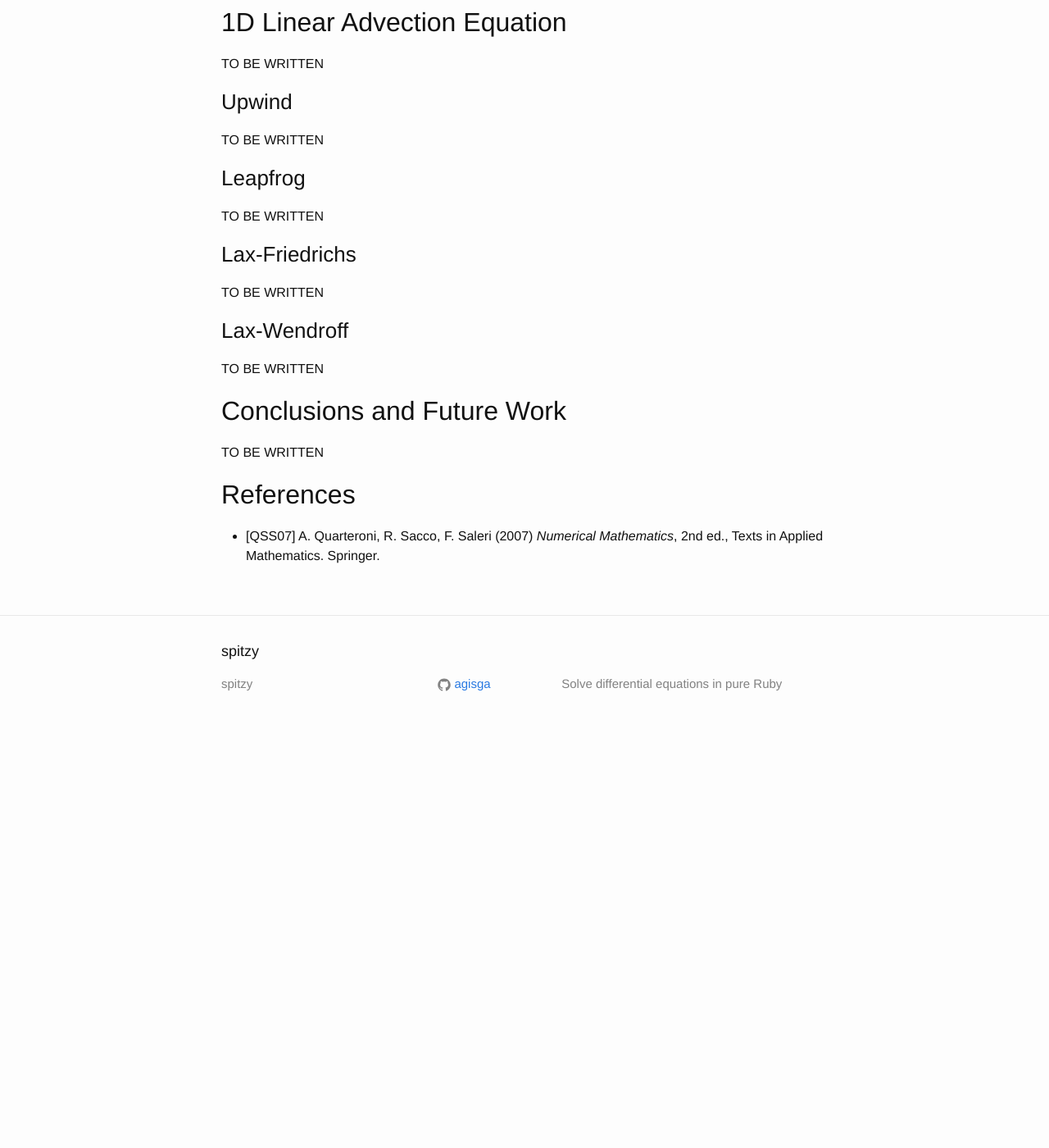
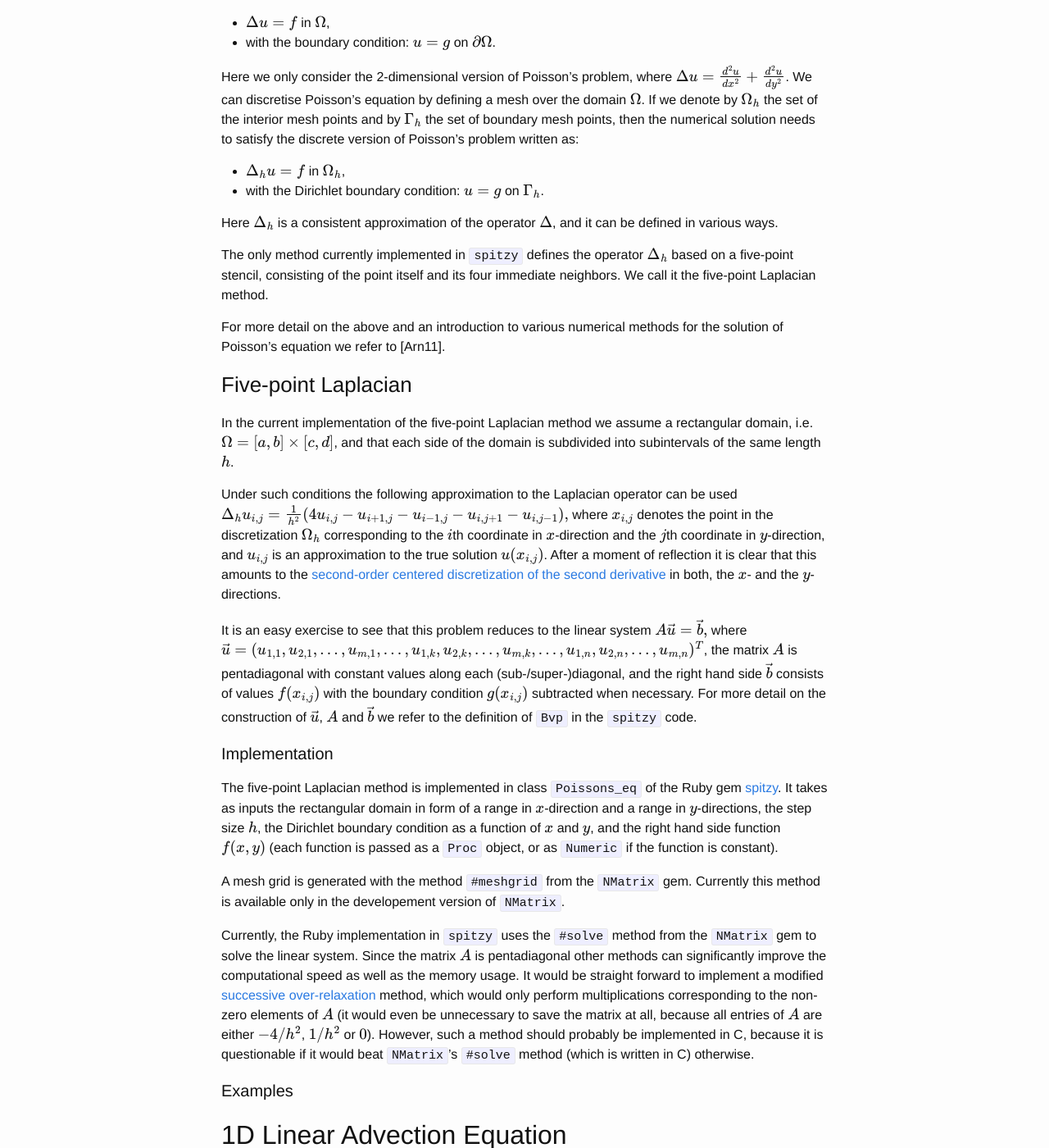
Before and after one commit to agisga/spitzy, a Jekyll site: the page built from _posts/2015-05-05-documentation.md, in a window 1280 px wide and 1400 px high, scrolled down 5472 px. Shown: the whole window at 82% size. Built offline with Jekyll 4.4.1, drawn with Linux system fonts in a browser that asks for light colours; Markdown is read by kramdown in place of the engine named in the settings; formulas are drawn with MathJax 3; before the commit the page ends 6377 px from its top, so only the background shows below that; some of the changed text lies outside the part shown.

Commit message:
Poisson's Eq Theory

```diff
--- a/_posts/2015-05-05-documentation.md
+++ b/_posts/2015-05-05-documentation.md
@@ -69,14 +69,14 @@
 * where $\alpha$, $\beta$ and $\gamma$ are constants or continuous functions of $x$ on $[a,b]$,
 * with Dirichlet boundary conditions: $u(a) = u\subscript{a}$ and $u(b) = u\subscript{b}$.
 
-Currently the linear finite element Galerkin method is the only scheme implemented to solve this problem.
+Currently the linear finite element Galerkin method is the only scheme implemented in `spitzy` to solve this problem.
 
 <div id='lin_fin_elt'/>
 ### Linear Finite Element Galerkin
 
+This section is largely based on section 12.4 in [QSS07]. The interested reader is referred there for a more rigorous presentation of what follows.
+
 #### Background
-
-This section is largely based on section 12.4 in [QSS07]. The interested reader is referred there for a more rigorous presentation of what follows.
 
 Consider an ordinary differential equation of the following general form:
 
@@ -88,7 +88,7 @@
 $$\underset{[a,b]}{\int} \alpha u' v' dx + \underset{[a,b]}{\int} \beta u' v dx + \underset{[a,b]}{\int} \gamma u v dx = \underset{[a,b]}{\int} f v dx,$$
 for every $v$ in the so-called [test-function space](http://en.wikipedia.org/wiki/Distribution_%28mathematics%29#Test_functions_and_distributions) $V$, which basically contains functions that have square-integrable [distributional derivatives](http://en.wikipedia.org/wiki/Distribution_%28mathematics%29#Derivatives_of_distributions) and vanish on the boundary of the domain of the ODE. If $u$ is a solution to the original formulation of the ODE then it also satisfies to integral formulation. However, a solution $u$ of the integral equation might not be twice differentiable.
 
-##### Galerkin Method
+#### Galerkin Method
 
 The [Galerkin method](http://en.wikipedia.org/wiki/Galerkin_method) approximates $V$ with a finite dimensional functional space $V\subscript{h}$, which leads to a finite number of test functions $v$ that need to be tested against $u$ with the above integral equation. We denote the basis functions of $V\subscript{h}$ by $\phi\subscript{1}, \phi\subscript{2}, \ldots, \phi\subscript{N}$. Moreover, if we assume that $u$ also lies in the space $V\subscript{h}$, then the problem reduces to a linear system
 $$A\vec{u} = \vec{f},$$
@@ -99,7 +99,7 @@
 
 The structure of $A$ and the degree of accuracy of the numerical solution depends on the form of the basis functions $\phi\subscript{1}, \phi\subscript{2}, \ldots, \phi\subscript{N}$, that is, on the choice of $V\subscript{h}$.
 
-##### Finite Element Method
+#### Finite Element Method
 
 The [finite element method](http://en.wikipedia.org/wiki/Finite_element_method) chooses $V_h$ to be the space of continuous piecewise polynomials which are defined on subintervals of $[a, b]$ and vanish at $a$ and $b$.
 
@@ -110,10 +110,10 @@
 
 #### Implementation
 
-I have implemented the linear finite element Galerkin method in class `Bvp` in Ruby for my project [spitzy](https://github.com/agisga/spitzy). It takes as inputs the interval of $x$ values as well as the Dirichlet boundary conditions at the two edges of the interval, the desired number of equally spaced grid points on which the numerical solution will be evaluated, and the functions $\alpha(x)$, $\beta(x)$, $\gamma(x)$ and $f(x)$ as `Proc` objects (or as `Numeric` if the function is constant).
+The linear finite element Galerkin method is implemented in class `Bvp` of the Ruby gem [spitzy](https://github.com/agisga/spitzy). It takes as inputs the interval of $x$ values as well as the Dirichlet boundary conditions at the two edges of the interval, the desired number of equally spaced grid points on which the numerical solution will be evaluated, and the functions $\alpha(x)$, $\beta(x)$, $\gamma(x)$ and $f(x)$ as `Proc` objects (or as `Numeric` if the function is constant).
 
 The linear finite element Galerkin method boils down to a linear system
-$A\vec{u} = \vec{f}$, where the matrix $A$ is tridiagonal. Currently, my Ruby implementation uses the `#solve` method from the `NMatrix` gem.
+$A\vec{u} = \vec{f}$, where the matrix $A$ is tridiagonal. Currently, the Ruby implementation in `spitzy` uses the `#solve` method from the `NMatrix` gem.
 However, the memory usage as well as the speed of the algorithm can be improved, as soon as pull request [#301](https://github.com/SciRuby/nmatrix/pull/301), which implements a `#solve_tridiagonal` method, is merged into the project.
 
 #### Examples
@@ -124,7 +124,7 @@
 * where $\alpha$, $\beta$ and $\gamma$ are continuous functions of $x$ on $[a,b]$,
 * with Dirichlet boundary condition: $u(a) = u\subscript{a}$ and $u(b) = u\subscript{b}$. -->
 
-##### Constant coefficients
+#### Example 1. Constant coefficients
 
 First we look at example, where $\alpha$, $\beta$ and $\gamma$ are constants independent of $x$:
 
@@ -146,7 +146,7 @@
 
 ![BVP example 1 plot](/images/bvp1.png?raw=true "BVP example 1 plot")
 
-##### Non-constant coefficients
+#### Example 2. Non-constant coefficients
 
 Now, let's consider an example where $\alpha$, $\beta$, $\gamma$ and $f$ are all functions of $x$.
 
@@ -175,10 +175,48 @@
 
 <div id='poissons_eq'/>
 ##2D Poisson's Equation
-TO BE WRITTEN
+
+Poisson's equation is the elliptic boundary value problem:
+
+* $\Delta u = f$ in $\Omega$,
+* with the boundary condition: $u=g$ on $\partial \Omega$.
+
+Here we only consider the 2-dimensional version of Poisson's problem, where $\Delta u = \frac{d^2 u}{dx^2} + \frac{d^2 u}{dy^2}$.
+We can discretise Poisson's equation by defining a mesh over the domain $\Omega$. If we denote by $\Omega\subscript{h}$ the set of the interior mesh points and by $\Gamma\subscript{h}$ the set of boundary mesh points, then the numerical solution needs to satisfy the discrete version of Poisson's problem written as:
+
+* $\Delta\subscript{h} u = f$ in $\Omega\subscript{h}$,
+* with the Dirichlet boundary condition: $u=g$ on $\Gamma\subscript{h}$.
+
+Here $\Delta\subscript{h}$ is a consistent approximation of the operator $\Delta$, and it can be defined in various ways.
+
+The only method currently implemented in `spitzy` defines the operator $\Delta\subscript{h}$ based on a five-point stencil, consisting of the point itself and its four immediate neighbors. We call it the five-point Laplacian method.
+
+For more detail on the above and an introduction to various numerical methods for the solution of Poisson's equation we refer to [Arn11].
 
 <div id='five_pt'/>
 ### Five-point Laplacian
+
+In the current implementation of the five-point Laplacian method we assume a rectangular domain, i.e. $\Omega = [a,b]\times[c,d]$, and that each side of the domain is subdivided into subintervals of the same length $h$.
+
+Under such conditions the following approximation to the Laplacian operator can be used
+$$\Delta\subscript{h} u\subscript{i,j} = \frac{1}{h^2} (4u\subscript{i,j} - u\subscript{i+1,j} - u\subscript{i-1,j} - u\subscript{i,j+1} - u\subscript{i,j-1}),$$
+where $x\subscript{i,j}$ denotes the point in the discretization $\Omega\subscript{h}$ corresponding to the $i$th coordinate in $x$-direction and the $j$th coordinate in $y$-direction, and $u\subscript{i,j}$ is an approximation to the true solution $u(x\subscript{i,j})$. After a moment of reflection it is clear that this amounts to the [second-order centered discretization of the second derivative](http://en.wikipedia.org/wiki/Finite_difference#Higher-order_differences) in both, the $x$- and the $y$-directions.
+
+It is an easy exercise to see that this problem reduces to the linear system
+$$A\vec{u} = \vec{b},$$
+where $\vec{u} = (u\subscript{1,1}, u\subscript{2,1}, \ldots, u\subscript{m,1}, \ldots, u\subscript{1,k}, u\subscript{2,k}, \dots, u\subscript{m,k}, \dots, u\subscript{1,n}, u\subscript{2,n}, \dots, u\subscript{m,n})^T$,
+the matrix $A$ is pentadiagonal with constant values along each (sub-/super-)diagonal, and the right hand side $\vec{b}$ consists of values $f(x\subscript{i,j})$ with the boundary condition $g(x\subscript{i,j})$ subtracted when necessary. For more detail on the construction of $\vec{u}$, $A$ and $\vec{b}$ we refer to the definition of `Bvp` in the `spitzy` code.
+
+#### Implementation
+
+The five-point Laplacian method is implemented in class `Poissons_eq` of the Ruby gem [spitzy](https://github.com/agisga/spitzy). It takes as inputs the rectangular domain in form of a range in $x$-direction and a range in $y$-directions, the step size $h$, the Dirichlet boundary condition as a function of $x$ and $y$, and the right hand side function $f(x,y)$ (each function is passed as a `Proc` object, or as `Numeric` if the function is constant).
+
+A mesh grid is generated with the method `#meshgrid` from the `NMatrix` gem. Currently this method is available only in the developement version of `NMatrix`.
+
+Currently, the Ruby implementation in `spitzy` uses the `#solve` method from the `NMatrix` gem to solve the linear system.
+Since the matrix $A$ is pentadiagonal other methods can significantly improve the computational speed as well as the memory usage. It would be straight forward to implement a modified [successive over-relaxation](http://en.wikipedia.org/wiki/Successive_over-relaxation) method, which would only perform multiplications corresponding to the non-zero elements of $A$ (it would even be unnecessary to save the matrix at all, because all entries of $A$ are either $-4/h^2$, $1/h^2$ or $0$). However, such a method should probably be implemented in C, because it is questionable if it would beat `NMatrix`'s `#solve` method (which is written in C) otherwise.
+
+#### Examples
 
 <div id='advection_eq'/>
 ##1D Linear Advection Equation
@@ -208,3 +246,4 @@
 ##References
 
 - [QSS07] A. Quarteroni, R. Sacco, F. Saleri (2007) *Numerical Mathematics*, 2nd ed., Texts in Applied Mathematics. Springer.
+- [Arn11] Douglas N. Arnold (2011) *Lecture notes on Numerical Analysis of Partial Differential Equations*, version of 2011-09-05. Lecture notes MATH 8445 Numerical Analysis of Differential Equations, University of Minnesota. <http://www.ima.umn.edu/~arnold//8445.f11/notes.pdf>
```
